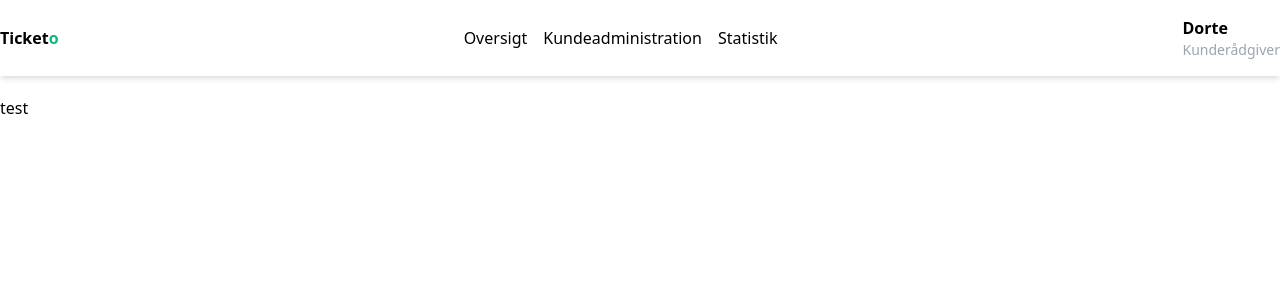
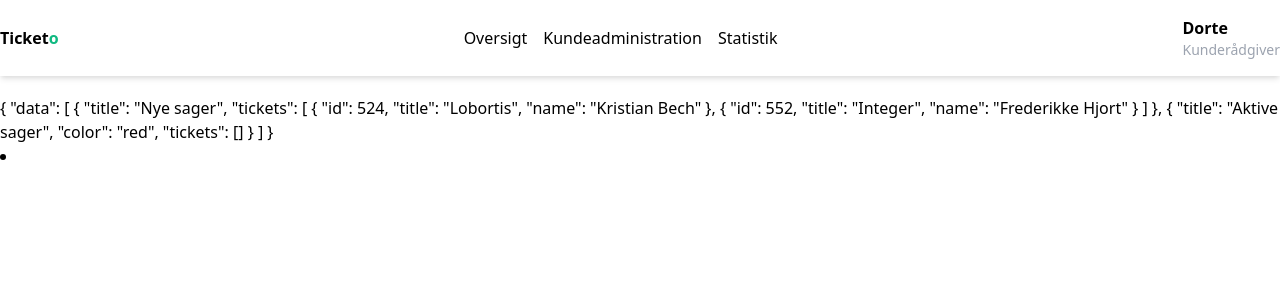
Before and after one commit to amatzen/SE03-HCI-TicketSystem, a Vue app: page /#/ in a window 1280 px wide. Shown: the top 300 px of the page. Built offline with nearby package versions, Linux system fonts and the light colour scheme.

Commit message:
Overview setup

```diff
--- a/src/pages/Overview/OverviewPage.vue
+++ b/src/pages/Overview/OverviewPage.vue
@@ -1,13 +1,49 @@
 <template>
-  <h1>test</h1>
+  <div class="content">
+    <div class="group">
+      <h3>{{ data }}</h3>
+      <li v-for="cases in data" :key="data.title">
+        {{ data.title }}
+      </li>
+    </div>
+  </div>
 </template>
 
 <script>
 export default {
-  name: "OverviewPage"
-}
+  name: "OverviewPage",
+
+  data() {
+    return {
+      data,
+    };
+  },
+};
+
+const data = {
+  data: [
+    {
+      title: "Nye sager",
+      tickets: [
+        {
+          id: 524,
+          title: "Lobortis",
+          name: "Kristian Bech",
+        },
+        {
+          id: 552,
+          title: "Integer",
+          name: "Frederikke Hjort",
+        },
+      ],
+    },
+    {
+      title: "Aktive sager",
+      color: "red",
+      tickets: [],
+    },
+  ],
+};
 </script>
 
-<style scoped>
-
-</style>
+<style scoped></style>
```
